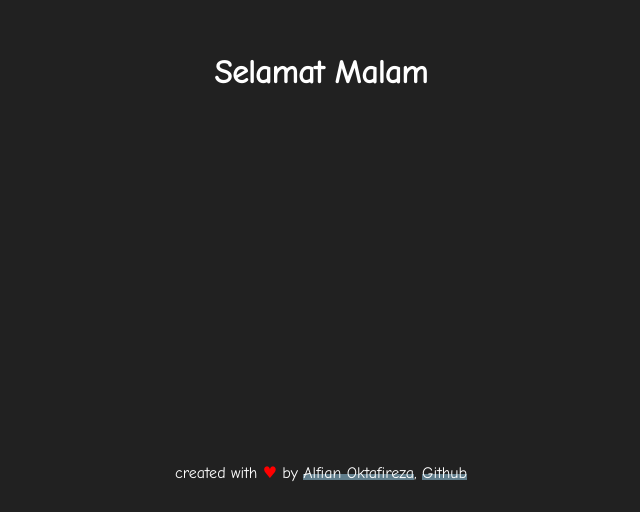
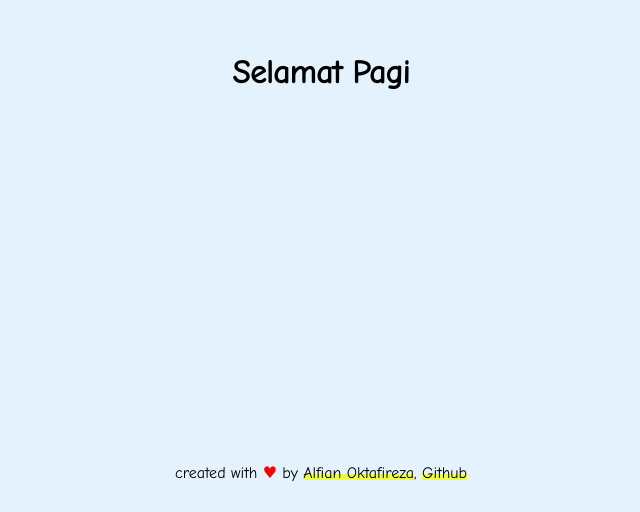
Before and after one commit to Hayasak/nobuyaki.github.io, a plain HTML site: page index.html in a window 1280 px wide. Shown: the part 288-800 px from the top of the page, without its empty margins (319-959 px from the left). Drawn offline with nearby package versions, Linux system fonts and the light colour scheme.

Commit message:
Update index.html

```diff
--- a/index.html
+++ b/index.html
@@ -155,16 +155,16 @@
       const d = new Date()
       const jam = d.getHours()
       const oldNow = now
-      if (jam >= 6 && jam < 12) {
+      if (jam >= 00 && jam < 10) {
         now = 'pagi'
       }
-      else if (jam >= 12 && jam < 15) {
+      else if (jam >= 10 && jam < 15) {
         now = 'siang'
       }
-      else if (jam >= 15 && jam < 19) {
+      else if (jam >= 15 && jam < 18) {
         now = 'sore'
       }
-      else if ((jam >= 19 && jam <= 24) || jam < 6) {
+      else if ((jam >= 18 && jam <= 24) || jam < 00) {
         now = 'malam'
       }
 
```
